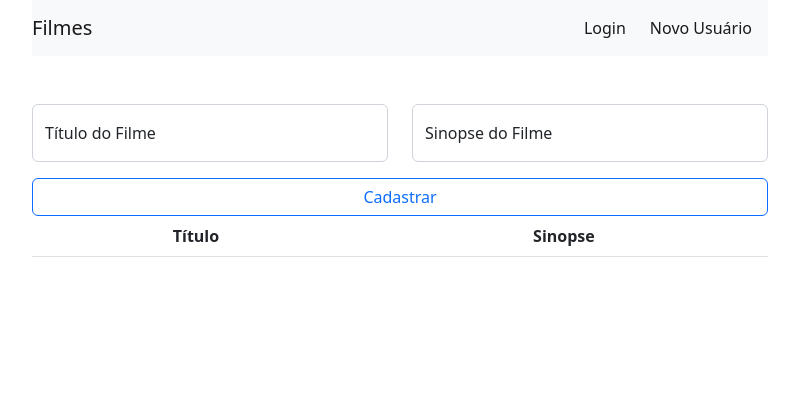
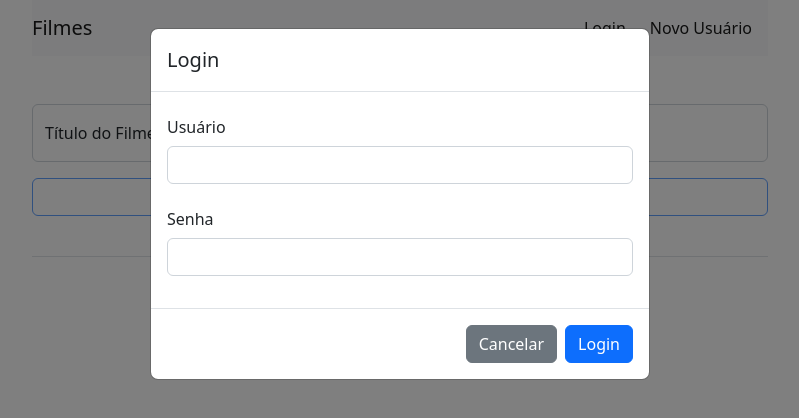
Before and after one commit to amachion/2024_2_maua_quinta_sexta_05_06_fullstack, a website: page front/index.html in a window 1280 px wide. Both pictures are taken after a click on the link "Login". Shown: the whole page, without its empty margins (240-1039 px from the left). Drawn offline with nearby package versions, Linux system fonts and the light colour scheme; no server answers.

Commit message:
apostila finalizada e token capturado

```diff
--- a/front/index.html
+++ b/front/index.html
@@ -6,7 +6,7 @@
     <title>Filmes</title>
     <link href="https://cdn.jsdelivr.net/npm/bootstrap@5.2.3/dist/css/bootstrap.min.css" rel="stylesheet" integrity="sha384-rbsA2VBKQhggwzxH7pPCaAqO46MgnOM80zW1RWuH61DGLwZJEdK2Kadq2F9CUG65" crossorigin="anonymous">
   </head>
-  <body onload="obterFilmes()">
+  <body onload="prepararPagina()">
 
     <div class="modal fade" id="modalCadastro"
          aria-labelledby="modalCadastro" aria-hidden="true">
@@ -43,6 +43,41 @@
       </div>
     </div>
 
+    <div class="modal fade" id="modalLogin"
+         aria-labelledby="modalLogin" aria-hidden="true">
+      <div class="modal-dialog">
+        <div class="modal-content">
+          <div class="modal-header">
+            <h1 class="modal-title fs-5">Login</h1>
+          </div>
+          <div class="modal-body">
+            <div class="alert alert-dismissible fade d-none alert-modal-login" role="alert">
+            </div>
+            <form>
+              <div class="mb-3">
+                <label for="usuarioLoginInput"
+                       class="col-form-label">Usuário</label>
+                <input type="text" id="usuarioLoginInput"
+                       class="form-control">
+              </div>
+              <div class="mb-3">
+                <label for="passwordLoginInput"
+                       class="col-form-label">Senha</label>
+                <input type="password" id="passwordLoginInput"
+                       class="form-control">
+              </div>
+            </form>
+          </div>
+          <div class="modal-footer">
+            <button type="button" class="btn btn-secondary"
+                    data-bs-dismiss="modal">Cancelar</button>
+            <button type="button" class="btn btn-primary"
+                    onclick="fazerLogin()">Login</button>
+          </div>
+        </div>
+      </div>
+    </div>
+
     <div class="container">
       <div class="row justify-content-center">
         <div class="col-md-8">
@@ -59,8 +94,10 @@
             </button>
             <div class="collapse navbar-collapse" id="myNav">
               <div class="navbar-nav ms-auto">
-                <a href="#" class="nav-link active me-2"
-                   aria-current="page">
+                <a id="loginLink"
+                   href="#" class="nav-link active me-2"
+                   aria-current="page"
+                   data-bs-toggle="modal" data-bs-target="#modalLogin">
                   Login
                 </a>
                 <a href="#" class="nav-link active me-2"
@@ -98,7 +135,8 @@
         </div>
         <div class="row justify-content-center">
           <div class="col-md-8">
-            <button class="btn btn-outline-primary w-100" onclick="cadastrarFilme()">
+            <button id="cadastrarFilmeButton" class="btn btn-outline-primary w-100"
+            onclick="cadastrarFilme()" disabled>
               Cadastrar
             </button>
           </div>
--- a/front/js/frontend.js
+++ b/front/js/frontend.js
@@ -13,7 +13,6 @@ function exibirFilmes(filmes) {
         celulaSinopse.innerHTML = filme.sinopse
     }
 }
-
 function exibirAlerta(seletor, innerHTML, classesToAdd, classesToRemove, timeout) {
     let alert = document.querySelector(seletor)
     alert.innerHTML = innerHTML
@@ -32,6 +31,22 @@ function escondeModal(seletor, timeout) {
         modalCadastro.hide()
     }, timeout)
 }
+
+async function prepararPagina() {
+    const loginLink = document.querySelector('#loginLink')
+    const cadastrarFilmeButton = document.querySelector('#cadastrarFilmeButton')
+    const token = localStorage.getItem("token")
+    if (token) {
+        loginLink.innerHTML = 'Logout'
+        cadastrarFilmeButton.disabled = false
+    }
+    else {
+        loginLink.innerHTML = 'Login'
+        cadastrarFilmeButton.disabled = true
+    }
+    obterFilmes();
+}
+
 async function obterFilmes() {
     const filmesEndpoint = '/filmes'
     const URLcompleta = `${protocolo}${baseURL}${filmesEndpoint}`
@@ -50,12 +65,12 @@ async function cadastrarFilme() {
     if (titulo && sinopse) {
         const filmes = (await axios.post (URLcompleta, {titulo, sinopse})).data
         exibirAlerta('.alert-filme', "Filme cadastrado com sucesso!!!", ['show', 'alert-success'],
-                    ['d-none'], 2000)
+                    ['d-none', 'alert-danger'], 2000)
         exibirFilmes(filmes)
     }
     else {
         exibirAlerta('.alert-filme', "Preencha todos os campos", ['show', 'alert-danger'],
-                    ['d-none'], 2000)
+                    ['d-none', 'alert-success'], 2000)
     }
 }
 async function cadastrarUsuario() {
@@ -74,18 +89,52 @@ async function cadastrarUsuario() {
                 {login: usuarioCadastro, password: passwordCadastro}
             )
             exibirAlerta('.alert-modal-cadastro', "Usuário cadastrado com sucesso!!!",
-                         ['show', 'alert-success'], ['d-none'], 2000)
+                         ['show', 'alert-success'], ['d-none', 'alert-danger'], 2000)
             escondeModal('#modalCadastro', 2000)
         }
         catch (e) {
             passwordCadastroInput.value = ""
             exibirAlerta('.alert-modal-cadastro', "Não foi possível cadastrar usuário!!!",
-                         ['show', 'alert-danger'], ['d-none'], 2000)
+                         ['show', 'alert-danger'], ['d-none', 'alert-success'], 2000)
             escondeModal('#modalCadastro', 2000)
         }
     }
     else {
         exibirAlerta('.alert-modal-cadastro', "Preencha todos os campos!!!",
-                     ['show', 'alert-danger'], ['d-none'], 2000)
+                     ['show', 'alert-danger'], ['d-none', 'alert-success'], 2000)
     }
 }
+const fazerLogin = async () => {
+    let usuarioLoginInput = document.querySelector('#usuarioLoginInput')
+    let passwordLoginInput = document.querySelector('#passwordLoginInput')
+    usuarioLogin = usuarioLoginInput.value
+    passwordLogin = passwordLoginInput.value
+    if (usuarioLogin && passwordLogin) {
+        try {
+            const loginEndpoint = '/login'
+            const URLcompleta = `${protocolo}${baseURL}${loginEndpoint}`
+            const response = await axios.post (
+                URLcompleta,
+                {login: usuarioLogin, password: passwordLogin}
+            )
+            //console.log(response)
+            localStorage.setItem("token", response.data)
+            usuarioLoginInput.value = ""
+            passwordLoginInput.value = ""
+            exibirAlerta('.alert-modal-login', "Login realizado com sucesso", ['show', 'alert-success'], ['d-none', 'alert-danger'], 2000)
+            escondeModal('#modalLogin', 2000)
+            const cadastrarFilmeButton = document.querySelector('#cadastrarFilmeButton')
+            cadastrarFilmeButton.disabled = false
+            const loginLink = document.querySelector("#loginLink")
+            loginLink.innerHTML = 'Logout'
+        }
+        catch (e) {
+            exibirAlerta('.alert-modal-login', "Falha na autenticação!!!",
+                ['show', 'alert-danger'], ['d-none', 'alert-success'], 2000)
+        }
+    }
+    else {
+        exibirAlerta('.alert-modal-login', "Preencha todos os campos!!!",
+            ['show', 'alert-danger'], ['d-none', 'alert-success'], 2000)
+    }
+}
```
